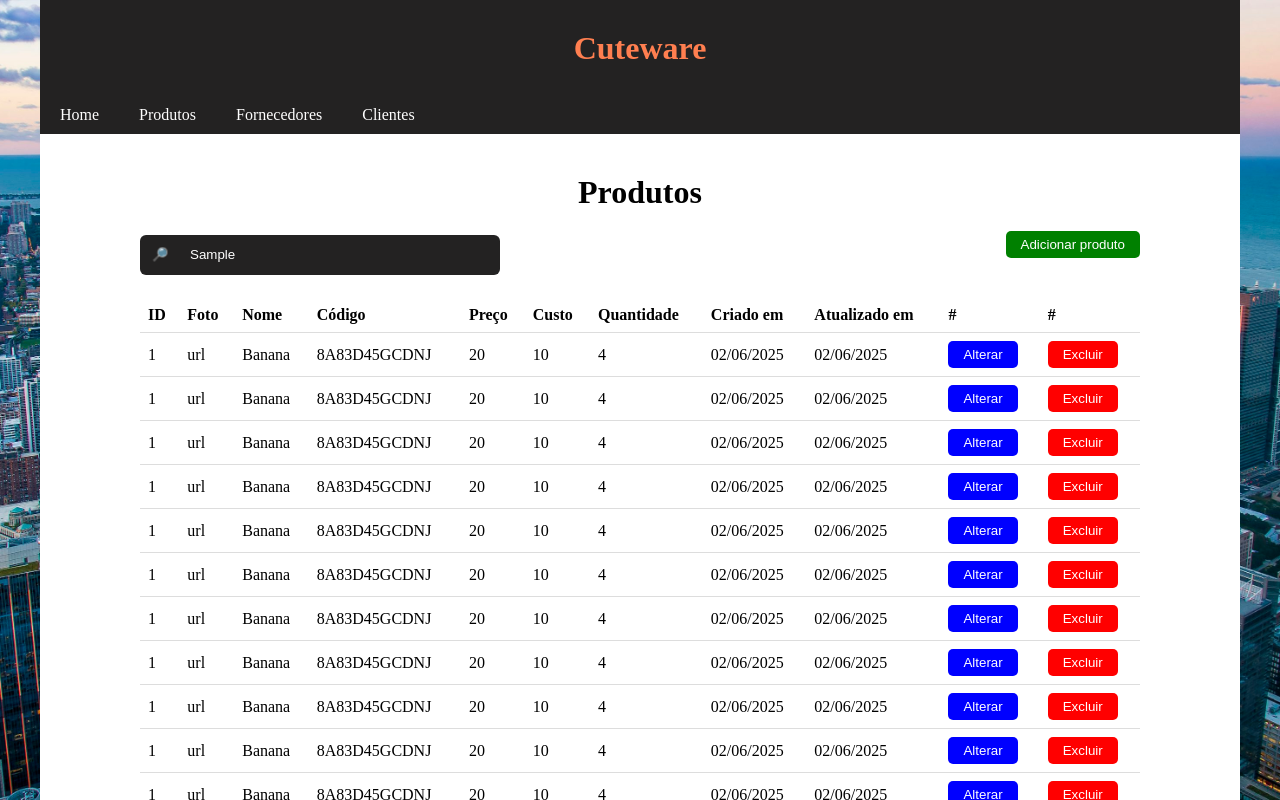
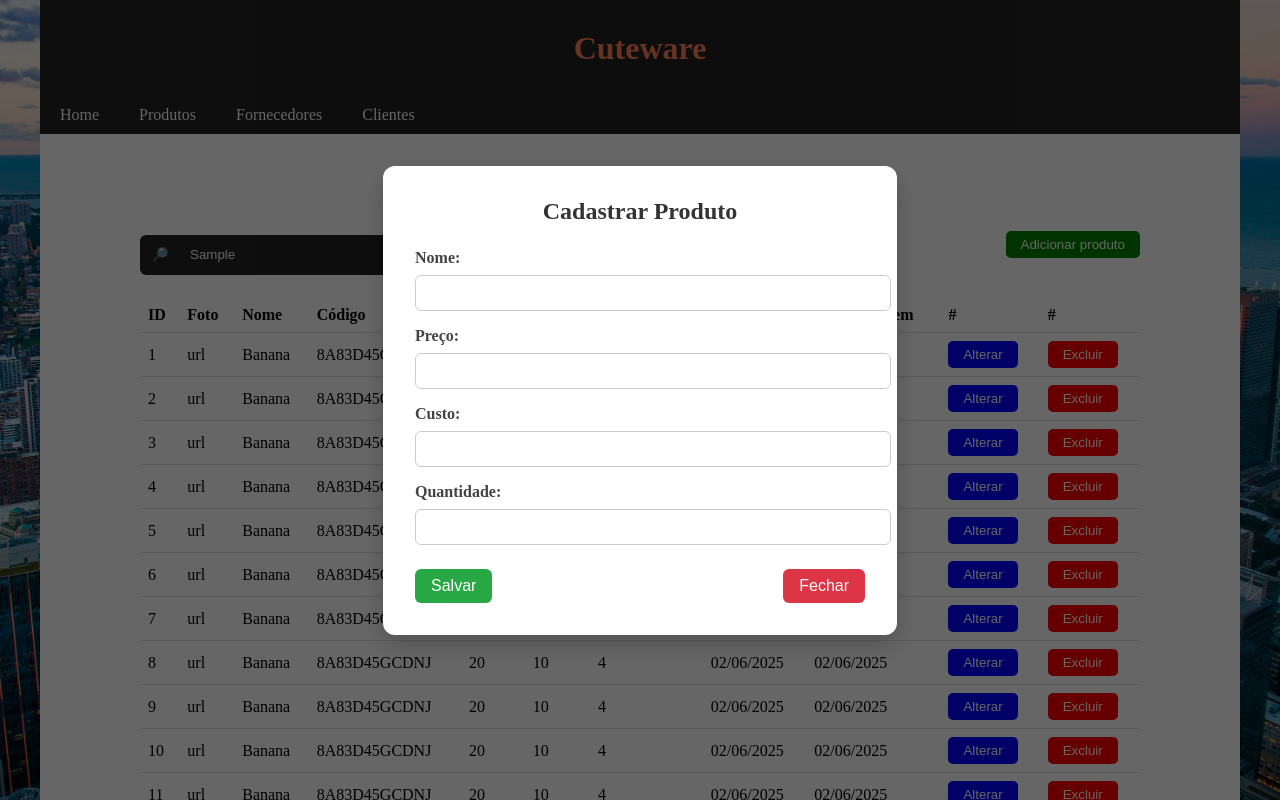
Before and after one commit to The-Cute-Push/abp-frontend, an Angular app: page /products in a window 1280 px wide. Both pictures are taken after typing "Sample" into the empty fields and a click on the button "Adicionar produto". Shown: the top 800 px of the page. Built offline with nearby package versions, Linux system fonts and the light colour scheme.

Commit message:
criacao completa do cadastro de produtos com modal próprio

```diff
--- a/src/app/app.component.ts
+++ b/src/app/app.component.ts
@@ -9,4 +9,15 @@ import { RouterOutlet } from '@angular/router';
 })
 export class AppComponent {
   title = 'abp-frontend';
+  modalAberto = false;
+  cliente = { nome: '' };
+
+  abrirModal() {
+    this.modalAberto = true;
+  }
+
+  fecharModal() {
+    this.modalAberto = false;
+  }
+
 }
--- a/src/app/customers/customers.component.ts
+++ b/src/app/customers/customers.component.ts
@@ -7,7 +7,27 @@ import { Component } from '@angular/core';
   styleUrl: './customers.component.css'
 })
 export class CustomersComponent {
-    customers = [
-      { id: "1", name: "Jorge", cpf: "231.345.234-21", createdAt: "02/06/2025", updatedAt: "02/06/2025" },
-    ]
+  customers = [
+    { id: "1", name: "Jorge", cpf: "231.345.234-21", createdAt: "02/06/2025", updatedAt: "02/06/2025" },
+  ]
+  modalCadastro = false;
+  modalEdicao = false;
+  modalConfirmacao = false;
+
+  cliente = { nome: '' };
+
+  cadastrarCliente() {
+    console.log('Cadastrado:', this.cliente.nome);
+    this.modalCadastro = false;
+  }
+
+  editarCliente() {
+    console.log('Editado:', this.cliente.nome);
+    this.modalEdicao = false;
+  }
+
+  excluirCliente() {
+    console.log('Excluído:', this.cliente.nome);
+    this.modalConfirmacao = false;
+  }
 }
--- a/src/app/products/products.component.css
+++ b/src/app/products/products.component.css
@@ -152,3 +152,93 @@ footer > p {
     color: white;
     top: 100%;
 }
+
+/* Daqui em diante são os estilos dos modais */
+.modal-overlay {
+  position: fixed;
+  top: 0;
+  left: 0;
+  width: 100vw;
+  height: 100vh;
+  background-color: rgba(0, 0, 0, 0.6);
+  display: flex;
+  align-items: center;
+  justify-content: center;
+  z-index: 1000;
+}
+
+.modal-box {
+  background-color: #fff;
+  border-radius: 12px;
+  padding: 2rem;
+  width: 90%;
+  max-width: 450px;
+  box-shadow: 0 10px 25px rgba(0, 0, 0, 0.2);
+  animation: fadeIn 0.3s ease-out;
+}
+
+.modal-box h2 {
+  margin-top: 0;
+  font-size: 1.5rem;
+  text-align: center;
+  margin-bottom: 1.5rem;
+  color: #333;
+}
+
+.form-group {
+  margin-bottom: 1rem;
+}
+
+.form-group label {
+  display: block;
+  font-weight: 600;
+  margin-bottom: 0.5rem;
+  color: #444;
+}
+
+.form-group input {
+  width: 100%;
+  padding: 0.5rem 0.75rem;
+  font-size: 1rem;
+  border: 1px solid #ccc;
+  border-radius: 6px;
+  transition: border 0.2s ease;
+}
+
+.form-group input:focus {
+  border-color: #007bff;
+  outline: none;
+}
+
+.form-actions {
+  display: flex;
+  justify-content: space-between;
+  margin-top: 1.5rem;
+}
+
+.form-actions button {
+  padding: 0.5rem 1rem;
+  font-size: 1rem;
+  border: none;
+  border-radius: 6px;
+  cursor: pointer;
+  transition: background-color 0.2s ease;
+}
+
+.form-actions button[type="submit"] {
+  background-color: #28a745;
+  color: white;
+}
+
+.form-actions button[type="submit"]:hover {
+  background-color: #218838;
+}
+
+.form-actions button[type="button"] {
+  background-color: #dc3545;
+  color: white;
+}
+
+.form-actions button[type="button"]:hover {
+  background-color: #c82333;
+}
--- a/src/app/products/products.component.html
+++ b/src/app/products/products.component.html
@@ -14,7 +14,7 @@
             <button>🔎</button>
             <input type="text" placeholder="O que você está procurando?">
         </div>
-        <button class="btn_add">Adicionar produto</button>
+        <button class="btn_add" (click)="setMostrarModalCadastro()">Adicionar produto</button>
     </div>
     <table>
         <thead>
@@ -54,3 +54,32 @@
 <footer>
     <p>Todos os direitos reservados a The Cute Push Organization</p>
 </footer>
+
+<div class="modal-overlay" *ngIf="mostrarModalCadastro">
+  <div class="modal-box">
+    <h2>Cadastrar Produto</h2>
+    <form (submit)="salvarProduto()">
+      <div class="form-group">
+        <label>Nome:</label>
+        <input type="text" [(ngModel)]="productModel.name" name="name">
+      </div>
+      <div class="form-group">
+        <label>Preço:</label>
+        <input type="text" [(ngModel)]="productModel.price" name="price">
+      </div>
+      <div class="form-group">
+        <label>Custo:</label>
+        <input type="text" [(ngModel)]="productModel.cost" name="cost">
+      </div>
+      <div class="form-group">
+        <label>Quantidade:</label>
+        <input type="text" [(ngModel)]="productModel.quantity" name="quantity">
+      </div>
+
+      <div class="form-actions">
+        <button type="submit">Salvar</button>
+        <button type="button" (click)="setMostrarModalCadastro()">Fechar</button>
+      </div>
+    </form>
+  </div>
+</div>
--- a/src/app/products/products.component.ts
+++ b/src/app/products/products.component.ts
@@ -1,63 +1,116 @@
 import { Component } from '@angular/core';
+import { CommonModule } from '@angular/common';
+import { FormsModule } from '@angular/forms';
 
 @Component({
   selector: 'app-products',
-  imports: [],
+  imports: [CommonModule, FormsModule],
   templateUrl: './products.component.html',
   styleUrl: './products.component.css'
 })
 export class ProductsComponent {
   products = [
     { id: "1", name: "Banana", code: "8A83D45GCDNJ", price: "20", cost: "10", quantity: "4", photo: "url", createdAt: "02/06/2025", updatedAt: "02/06/2025" },
-    { id: "1", name: "Banana", code: "8A83D45GCDNJ", price: "20", cost: "10", quantity: "4", photo: "url", createdAt: "02/06/2025", updatedAt: "02/06/2025" },
-    { id: "1", name: "Banana", code: "8A83D45GCDNJ", price: "20", cost: "10", quantity: "4", photo: "url", createdAt: "02/06/2025", updatedAt: "02/06/2025" },
-    { id: "1", name: "Banana", code: "8A83D45GCDNJ", price: "20", cost: "10", quantity: "4", photo: "url", createdAt: "02/06/2025", updatedAt: "02/06/2025" },
-    { id: "1", name: "Banana", code: "8A83D45GCDNJ", price: "20", cost: "10", quantity: "4", photo: "url", createdAt: "02/06/2025", updatedAt: "02/06/2025" },
-    { id: "1", name: "Banana", code: "8A83D45GCDNJ", price: "20", cost: "10", quantity: "4", photo: "url", createdAt: "02/06/2025", updatedAt: "02/06/2025" },
-    { id: "1", name: "Banana", code: "8A83D45GCDNJ", price: "20", cost: "10", quantity: "4", photo: "url", createdAt: "02/06/2025", updatedAt: "02/06/2025" },
-    { id: "1", name: "Banana", code: "8A83D45GCDNJ", price: "20", cost: "10", quantity: "4", photo: "url", createdAt: "02/06/2025", updatedAt: "02/06/2025" },
-    { id: "1", name: "Banana", code: "8A83D45GCDNJ", price: "20", cost: "10", quantity: "4", photo: "url", createdAt: "02/06/2025", updatedAt: "02/06/2025" },
-    { id: "1", name: "Banana", code: "8A83D45GCDNJ", price: "20", cost: "10", quantity: "4", photo: "url", createdAt: "02/06/2025", updatedAt: "02/06/2025" },
-    { id: "1", name: "Banana", code: "8A83D45GCDNJ", price: "20", cost: "10", quantity: "4", photo: "url", createdAt: "02/06/2025", updatedAt: "02/06/2025" },
-    { id: "1", name: "Banana", code: "8A83D45GCDNJ", price: "20", cost: "10", quantity: "4", photo: "url", createdAt: "02/06/2025", updatedAt: "02/06/2025" },
-    { id: "1", name: "Banana", code: "8A83D45GCDNJ", price: "20", cost: "10", quantity: "4", photo: "url", createdAt: "02/06/2025", updatedAt: "02/06/2025" },
-    { id: "1", name: "Banana", code: "8A83D45GCDNJ", price: "20", cost: "10", quantity: "4", photo: "url", createdAt: "02/06/2025", updatedAt: "02/06/2025" },
-    { id: "1", name: "Banana", code: "8A83D45GCDNJ", price: "20", cost: "10", quantity: "4", photo: "url", createdAt: "02/06/2025", updatedAt: "02/06/2025" },
-    { id: "1", name: "Banana", code: "8A83D45GCDNJ", price: "20", cost: "10", quantity: "4", photo: "url", createdAt: "02/06/2025", updatedAt: "02/06/2025" },
-    { id: "1", name: "Banana", code: "8A83D45GCDNJ", price: "20", cost: "10", quantity: "4", photo: "url", createdAt: "02/06/2025", updatedAt: "02/06/2025" },
-    { id: "1", name: "Banana", code: "8A83D45GCDNJ", price: "20", cost: "10", quantity: "4", photo: "url", createdAt: "02/06/2025", updatedAt: "02/06/2025" },
-    { id: "1", name: "Banana", code: "8A83D45GCDNJ", price: "20", cost: "10", quantity: "4", photo: "url", createdAt: "02/06/2025", updatedAt: "02/06/2025" },
-    { id: "1", name: "Banana", code: "8A83D45GCDNJ", price: "20", cost: "10", quantity: "4", photo: "url", createdAt: "02/06/2025", updatedAt: "02/06/2025" },
-    { id: "1", name: "Banana", code: "8A83D45GCDNJ", price: "20", cost: "10", quantity: "4", photo: "url", createdAt: "02/06/2025", updatedAt: "02/06/2025" },
-    { id: "1", name: "Banana", code: "8A83D45GCDNJ", price: "20", cost: "10", quantity: "4", photo: "url", createdAt: "02/06/2025", updatedAt: "02/06/2025" },
-    { id: "1", name: "Banana", code: "8A83D45GCDNJ", price: "20", cost: "10", quantity: "4", photo: "url", createdAt: "02/06/2025", updatedAt: "02/06/2025" },
-    { id: "1", name: "Banana", code: "8A83D45GCDNJ", price: "20", cost: "10", quantity: "4", photo: "url", createdAt: "02/06/2025", updatedAt: "02/06/2025" },
-    { id: "1", name: "Banana", code: "8A83D45GCDNJ", price: "20", cost: "10", quantity: "4", photo: "url", createdAt: "02/06/2025", updatedAt: "02/06/2025" },
-    { id: "1", name: "Banana", code: "8A83D45GCDNJ", price: "20", cost: "10", quantity: "4", photo: "url", createdAt: "02/06/2025", updatedAt: "02/06/2025" },
-    { id: "1", name: "Banana", code: "8A83D45GCDNJ", price: "20", cost: "10", quantity: "4", photo: "url", createdAt: "02/06/2025", updatedAt: "02/06/2025" },
-    { id: "1", name: "Banana", code: "8A83D45GCDNJ", price: "20", cost: "10", quantity: "4", photo: "url", createdAt: "02/06/2025", updatedAt: "02/06/2025" },
-    { id: "1", name: "Banana", code: "8A83D45GCDNJ", price: "20", cost: "10", quantity: "4", photo: "url", createdAt: "02/06/2025", updatedAt: "02/06/2025" },
-    { id: "1", name: "Banana", code: "8A83D45GCDNJ", price: "20", cost: "10", quantity: "4", photo: "url", createdAt: "02/06/2025", updatedAt: "02/06/2025" },
-    { id: "1", name: "Banana", code: "8A83D45GCDNJ", price: "20", cost: "10", quantity: "4", photo: "url", createdAt: "02/06/2025", updatedAt: "02/06/2025" },
-    { id: "1", name: "Banana", code: "8A83D45GCDNJ", price: "20", cost: "10", quantity: "4", photo: "url", createdAt: "02/06/2025", updatedAt: "02/06/2025" },
-    { id: "1", name: "Banana", code: "8A83D45GCDNJ", price: "20", cost: "10", quantity: "4", photo: "url", createdAt: "02/06/2025", updatedAt: "02/06/2025" },
-    { id: "1", name: "Banana", code: "8A83D45GCDNJ", price: "20", cost: "10", quantity: "4", photo: "url", createdAt: "02/06/2025", updatedAt: "02/06/2025" },
-    { id: "1", name: "Banana", code: "8A83D45GCDNJ", price: "20", cost: "10", quantity: "4", photo: "url", createdAt: "02/06/2025", updatedAt: "02/06/2025" },
-    { id: "1", name: "Banana", code: "8A83D45GCDNJ", price: "20", cost: "10", quantity: "4", photo: "url", createdAt: "02/06/2025", updatedAt: "02/06/2025" },
-    { id: "1", name: "Banana", code: "8A83D45GCDNJ", price: "20", cost: "10", quantity: "4", photo: "url", createdAt: "02/06/2025", updatedAt: "02/06/2025" },
-    { id: "1", name: "Banana", code: "8A83D45GCDNJ", price: "20", cost: "10", quantity: "4", photo: "url", createdAt: "02/06/2025", updatedAt: "02/06/2025" },
-    { id: "1", name: "Banana", code: "8A83D45GCDNJ", price: "20", cost: "10", quantity: "4", photo: "url", createdAt: "02/06/2025", updatedAt: "02/06/2025" },
-    { id: "1", name: "Banana", code: "8A83D45GCDNJ", price: "20", cost: "10", quantity: "4", photo: "url", createdAt: "02/06/2025", updatedAt: "02/06/2025" },
-    { id: "1", name: "Banana", code: "8A83D45GCDNJ", price: "20", cost: "10", quantity: "4", photo: "url", createdAt: "02/06/2025", updatedAt: "02/06/2025" },
-    { id: "1", name: "Banana", code: "8A83D45GCDNJ", price: "20", cost: "10", quantity: "4", photo: "url", createdAt: "02/06/2025", updatedAt: "02/06/2025" },
-    { id: "1", name: "Banana", code: "8A83D45GCDNJ", price: "20", cost: "10", quantity: "4", photo: "url", createdAt: "02/06/2025", updatedAt: "02/06/2025" },
-    { id: "1", name: "Banana", code: "8A83D45GCDNJ", price: "20", cost: "10", quantity: "4", photo: "url", createdAt: "02/06/2025", updatedAt: "02/06/2025" },
-    { id: "1", name: "Banana", code: "8A83D45GCDNJ", price: "20", cost: "10", quantity: "4", photo: "url", createdAt: "02/06/2025", updatedAt: "02/06/2025" },
-    { id: "1", name: "Banana", code: "8A83D45GCDNJ", price: "20", cost: "10", quantity: "4", photo: "url", createdAt: "02/06/2025", updatedAt: "02/06/2025" },
-    { id: "1", name: "Banana", code: "8A83D45GCDNJ", price: "20", cost: "10", quantity: "4", photo: "url", createdAt: "02/06/2025", updatedAt: "02/06/2025" },
-    { id: "1", name: "Banana", code: "8A83D45GCDNJ", price: "20", cost: "10", quantity: "4", photo: "url", createdAt: "02/06/2025", updatedAt: "02/06/2025" },
-    { id: "1", name: "Banana", code: "8A83D45GCDNJ", price: "20", cost: "10", quantity: "4", photo: "url", createdAt: "02/06/2025", updatedAt: "02/06/2025" },
-    { id: "1", name: "Banana", code: "8A83D45GCDNJ", price: "20", cost: "10", quantity: "4", photo: "url", createdAt: "02/06/2025", updatedAt: "02/06/2025" },
+    { id: "2", name: "Banana", code: "8A83D45GCDNJ", price: "20", cost: "10", quantity: "4", photo: "url", createdAt: "02/06/2025", updatedAt: "02/06/2025" },
+    { id: "3", name: "Banana", code: "8A83D45GCDNJ", price: "20", cost: "10", quantity: "4", photo: "url", createdAt: "02/06/2025", updatedAt: "02/06/2025" },
+    { id: "4", name: "Banana", code: "8A83D45GCDNJ", price: "20", cost: "10", quantity: "4", photo: "url", createdAt: "02/06/2025", updatedAt: "02/06/2025" },
+    { id: "5", name: "Banana", code: "8A83D45GCDNJ", price: "20", cost: "10", quantity: "4", photo: "url", createdAt: "02/06/2025", updatedAt: "02/06/2025" },
+    { id: "6", name: "Banana", code: "8A83D45GCDNJ", price: "20", cost: "10", quantity: "4", photo: "url", createdAt: "02/06/2025", updatedAt: "02/06/2025" },
+    { id: "7", name: "Banana", code: "8A83D45GCDNJ", price: "20", cost: "10", quantity: "4", photo: "url", createdAt: "02/06/2025", updatedAt: "02/06/2025" },
+    { id: "8", name: "Banana", code: "8A83D45GCDNJ", price: "20", cost: "10", quantity: "4", photo: "url", createdAt: "02/06/2025", updatedAt: "02/06/2025" },
+    { id: "9", name: "Banana", code: "8A83D45GCDNJ", price: "20", cost: "10", quantity: "4", photo: "url", createdAt: "02/06/2025", updatedAt: "02/06/2025" },
+    { id: "10", name: "Banana", code: "8A83D45GCDNJ", price: "20", cost: "10", quantity: "4", photo: "url", createdAt: "02/06/2025", updatedAt: "02/06/2025" },
+    { id: "11", name: "Banana", code: "8A83D45GCDNJ", price: "20", cost: "10", quantity: "4", photo: "url", createdAt: "02/06/2025", updatedAt: "02/06/2025" },
+    { id: "12", name: "Banana", code: "8A83D45GCDNJ", price: "20", cost: "10", quantity: "4", photo: "url", createdAt: "02/06/2025", updatedAt: "02/06/2025" },
+    { id: "13", name: "Banana", code: "8A83D45GCDNJ", price: "20", cost: "10", quantity: "4", photo: "url", createdAt: "02/06/2025", updatedAt: "02/06/2025" },
+    { id: "14", name: "Banana", code: "8A83D45GCDNJ", price: "20", cost: "10", quantity: "4", photo: "url", createdAt: "02/06/2025", updatedAt: "02/06/2025" },
+    { id: "15", name: "Banana", code: "8A83D45GCDNJ", price: "20", cost: "10", quantity: "4", photo: "url", createdAt: "02/06/2025", updatedAt: "02/06/2025" },
+    { id: "16", name: "Banana", code: "8A83D45GCDNJ", price: "20", cost: "10", quantity: "4", photo: "url", createdAt: "02/06/2025", updatedAt: "02/06/2025" },
+    { id: "17", name: "Banana", code: "8A83D45GCDNJ", price: "20", cost: "10", quantity: "4", photo: "url", createdAt: "02/06/2025", updatedAt: "02/06/2025" },
+    { id: "18", name: "Banana", code: "8A83D45GCDNJ", price: "20", cost: "10", quantity: "4", photo: "url", createdAt: "02/06/2025", updatedAt: "02/06/2025" },
+    { id: "19", name: "Banana", code: "8A83D45GCDNJ", price: "20", cost: "10", quantity: "4", photo: "url", createdAt: "02/06/2025", updatedAt: "02/06/2025" },
+    { id: "20", name: "Banana", code: "8A83D45GCDNJ", price: "20", cost: "10", quantity: "4", photo: "url", createdAt: "02/06/2025", updatedAt: "02/06/2025" },
+    { id: "21", name: "Banana", code: "8A83D45GCDNJ", price: "20", cost: "10", quantity: "4", photo: "url", createdAt: "02/06/2025", updatedAt: "02/06/2025" },
+    { id: "22", name: "Banana", code: "8A83D45GCDNJ", price: "20", cost: "10", quantity: "4", photo: "url", createdAt: "02/06/2025", updatedAt: "02/06/2025" },
+    { id: "23", name: "Banana", code: "8A83D45GCDNJ", price: "20", cost: "10", quantity: "4", photo: "url", createdAt: "02/06/2025", updatedAt: "02/06/2025" },
+    { id: "24", name: "Banana", code: "8A83D45GCDNJ", price: "20", cost: "10", quantity: "4", photo: "url", createdAt: "02/06/2025", updatedAt: "02/06/2025" },
+    { id: "25", name: "Banana", code: "8A83D45GCDNJ", price: "20", cost: "10", quantity: "4", photo: "url", createdAt: "02/06/2025", updatedAt: "02/06/2025" },
+    { id: "26", name: "Banana", code: "8A83D45GCDNJ", price: "20", cost: "10", quantity: "4", photo: "url", createdAt: "02/06/2025", updatedAt: "02/06/2025" },
+    { id: "27", name: "Banana", code: "8A83D45GCDNJ", price: "20", cost: "10", quantity: "4", photo: "url", createdAt: "02/06/2025", updatedAt: "02/06/2025" },
+    { id: "28", name: "Banana", code: "8A83D45GCDNJ", price: "20", cost: "10", quantity: "4", photo: "url", createdAt: "02/06/2025", updatedAt: "02/06/2025" },
+    { id: "29", name: "Banana", code: "8A83D45GCDNJ", price: "20", cost: "10", quantity: "4", photo: "url", createdAt: "02/06/2025", updatedAt: "02/06/2025" },
+    { id: "30", name: "Banana", code: "8A83D45GCDNJ", price: "20", cost: "10", quantity: "4", photo: "url", createdAt: "02/06/2025", updatedAt: "02/06/2025" },
+    { id: "31", name: "Banana", code: "8A83D45GCDNJ", price: "20", cost: "10", quantity: "4", photo: "url", createdAt: "02/06/2025", updatedAt: "02/06/2025" },
+    { id: "32", name: "Banana", code: "8A83D45GCDNJ", price: "20", cost: "10", quantity: "4", photo: "url", createdAt: "02/06/2025", updatedAt: "02/06/2025" },
+    { id: "33", name: "Banana", code: "8A83D45GCDNJ", price: "20", cost: "10", quantity: "4", photo: "url", createdAt: "02/06/2025", updatedAt: "02/06/2025" },
+    { id: "34", name: "Banana", code: "8A83D45GCDNJ", price: "20", cost: "10", quantity: "4", photo: "url", createdAt: "02/06/2025", updatedAt: "02/06/2025" },
+    { id: "35", name: "Banana", code: "8A83D45GCDNJ", price: "20", cost: "10", quantity: "4", photo: "url", createdAt: "02/06/2025", updatedAt: "02/06/2025" },
+    { id: "36", name: "Banana", code: "8A83D45GCDNJ", price: "20", cost: "10", quantity: "4", photo: "url", createdAt: "02/06/2025", updatedAt: "02/06/2025" },
+    { id: "37", name: "Banana", code: "8A83D45GCDNJ", price: "20", cost: "10", quantity: "4", photo: "url", createdAt: "02/06/2025", updatedAt: "02/06/2025" },
+    { id: "38", name: "Banana", code: "8A83D45GCDNJ", price: "20", cost: "10", quantity: "4", photo: "url", createdAt: "02/06/2025", updatedAt: "02/06/2025" },
+    { id: "39", name: "Banana", code: "8A83D45GCDNJ", price: "20", cost: "10", quantity: "4", photo: "url", createdAt: "02/06/2025", updatedAt: "02/06/2025" },
+    { id: "40", name: "Banana", code: "8A83D45GCDNJ", price: "20", cost: "10", quantity: "4", photo: "url", createdAt: "02/06/2025", updatedAt: "02/06/2025" },
+    { id: "41", name: "Banana", code: "8A83D45GCDNJ", price: "20", cost: "10", quantity: "4", photo: "url", createdAt: "02/06/2025", updatedAt: "02/06/2025" },
+    { id: "42", name: "Banana", code: "8A83D45GCDNJ", price: "20", cost: "10", quantity: "4", photo: "url", createdAt: "02/06/2025", updatedAt: "02/06/2025" },
+    { id: "43", name: "Banana", code: "8A83D45GCDNJ", price: "20", cost: "10", quantity: "4", photo: "url", createdAt: "02/06/2025", updatedAt: "02/06/2025" },
+    { id: "44", name: "Banana", code: "8A83D45GCDNJ", price: "20", cost: "10", quantity: "4", photo: "url", createdAt: "02/06/2025", updatedAt: "02/06/2025" },
+    { id: "45", name: "Banana", code: "8A83D45GCDNJ", price: "20", cost: "10", quantity: "4", photo: "url", createdAt: "02/06/2025", updatedAt: "02/06/2025" },
+    { id: "46", name: "Banana", code: "8A83D45GCDNJ", price: "20", cost: "10", quantity: "4", photo: "url", createdAt: "02/06/2025", updatedAt: "02/06/2025" },
+    { id: "47", name: "Banana", code: "8A83D45GCDNJ", price: "20", cost: "10", quantity: "4", photo: "url", createdAt: "02/06/2025", updatedAt: "02/06/2025" },
+    { id: "48", name: "Banana", code: "8A83D45GCDNJ", price: "20", cost: "10", quantity: "4", photo: "url", createdAt: "02/06/2025", updatedAt: "02/06/2025" },
+    { id: "49", name: "Banana", code: "8A83D45GCDNJ", price: "20", cost: "10", quantity: "4", photo: "url", createdAt: "02/06/2025", updatedAt: "02/06/2025" },
+    { id: "50", name: "Banana", code: "8A83D45GCDNJ", price: "20", cost: "10", quantity: "4", photo: "url", createdAt: "02/06/2025", updatedAt: "02/06/2025" },
 
   ]
+  mostrarModalCadastro = false;
+
+  setMostrarModalCadastro() {
+    this.mostrarModalCadastro = !this.mostrarModalCadastro
+  }
+
+  gerarCodigo(tamanho: number): string {
+    const caracteres = 'ABCDEFGHIJKLMNOPQRSTUVWXYZ0123456789';
+    let codigo = '';
+    for (let i = 0; i < tamanho; i++) {
+      const indice = Math.floor(Math.random() * caracteres.length);
+      codigo += caracteres[indice];
+    }
+    return codigo;
+  }
+
+  productModel = { id: "", name: "", code: "", price: "", cost: "", quantity: "", photo: "", createdAt: "", updatedAt: "" };
+
+  salvarProduto() {
+    const novoProduto = { ...this.productModel };
+
+    novoProduto.id = (this.products.length + 1).toString();
+
+    novoProduto.code = this.gerarCodigo(12);
+
+    // Gerar data atual no formato dd/mm/aaaa
+    const hoje = new Date();
+    const dataFormatada = hoje.toLocaleDateString('pt-BR');
+    novoProduto.createdAt = dataFormatada;
+    novoProduto.updatedAt = dataFormatada;
+
+    this.products.push(novoProduto);
+
+    console.log(novoProduto)
+    console.log(this.products)
+
+    // Resetar o formulário
+    this.productModel = {
+      id: '',
+      name: '',
+      code: '',
+      price: '',
+      cost: '',
+      quantity: '',
+      photo: '',
+      createdAt: '',
+      updatedAt: ''
+    };
+
+    this.mostrarModalCadastro = false;
+  }
 }
```
